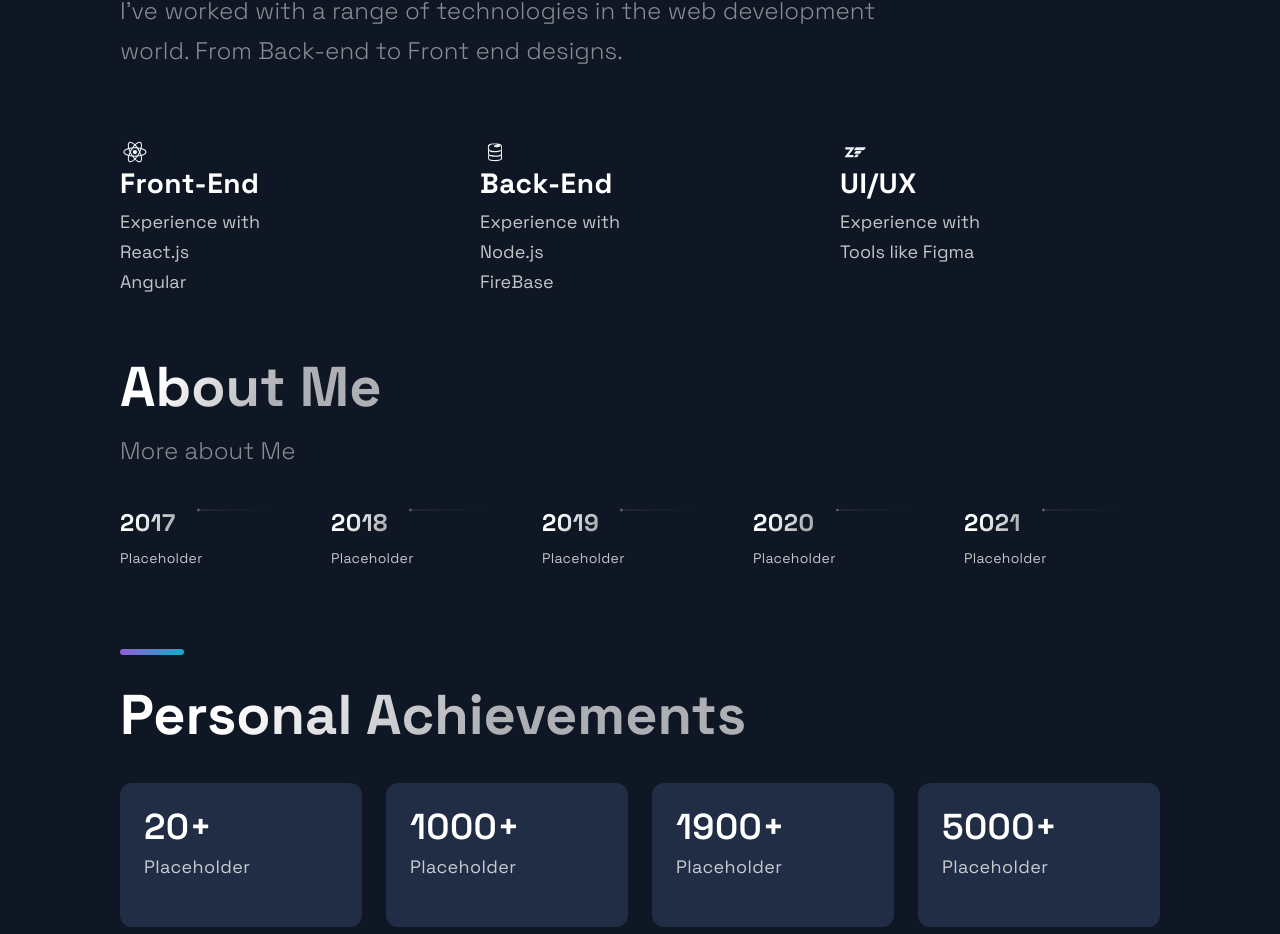
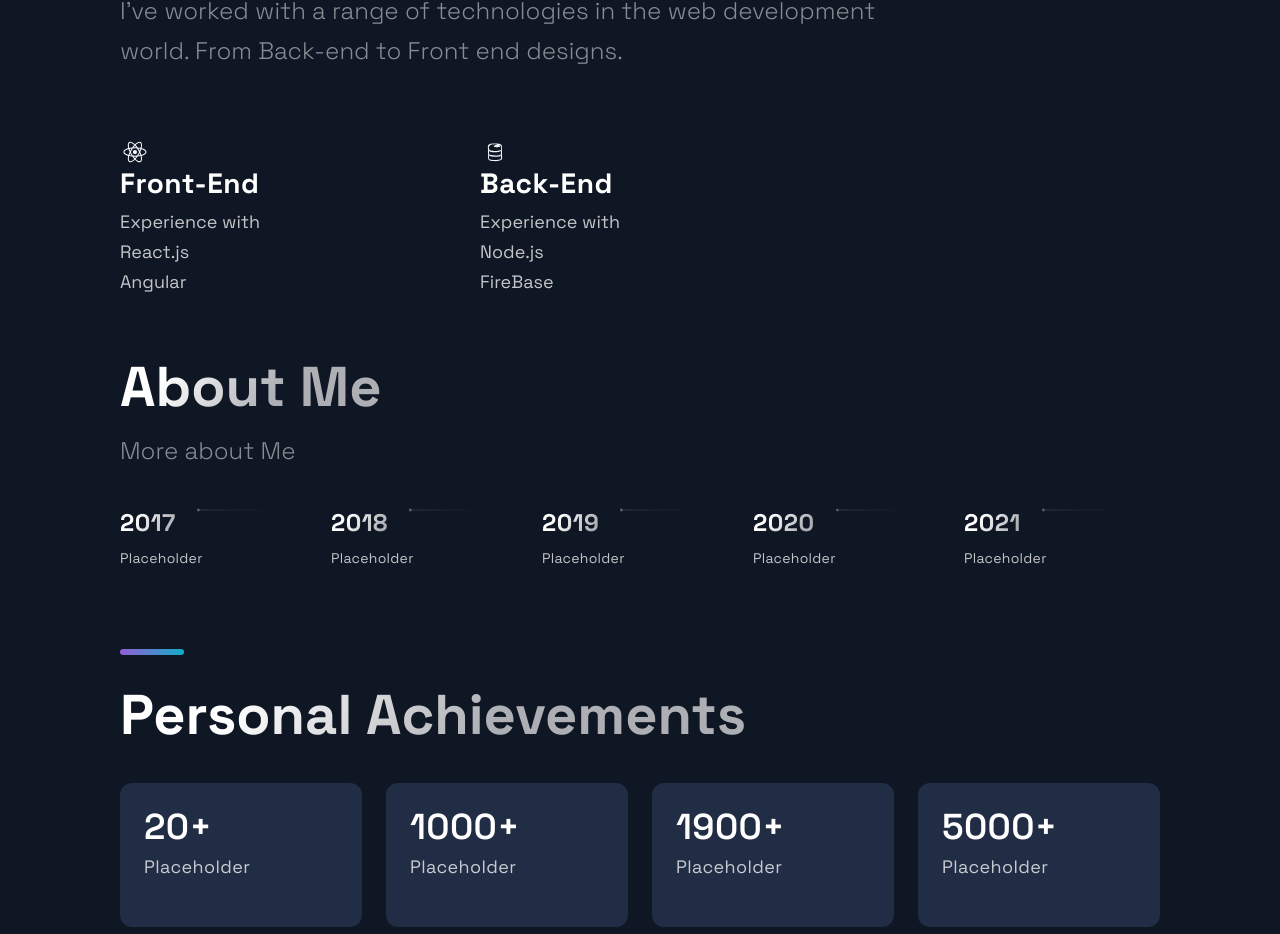
Before and after one commit to bajwass/Sumeets-Portfolio, a Next.js app: page / in a window 1280 px wide. Shown: the part 2330-3264 px from the top of the page. Built offline with nearby package versions, Linux system fonts and the light colour scheme.

Commit message:
Update Technologies.js

```diff
--- a/src/components/Technologies/Technologies.js
+++ b/src/components/Technologies/Technologies.js
@@ -35,16 +35,6 @@ const Technologies = () =>  (
           </ListParagraph>
         </ListContainer>
       </ListItem>
-      <ListItem>
-        <DiZend size="3rem" />
-        <ListContainer>
-          <ListTitle>UI/UX</ListTitle>
-          <ListParagraph>
-            Experience with <br />
-            Tools like Figma
-          </ListParagraph>
-        </ListContainer>
-      </ListItem>
     </List>
 
   </Section>
```
